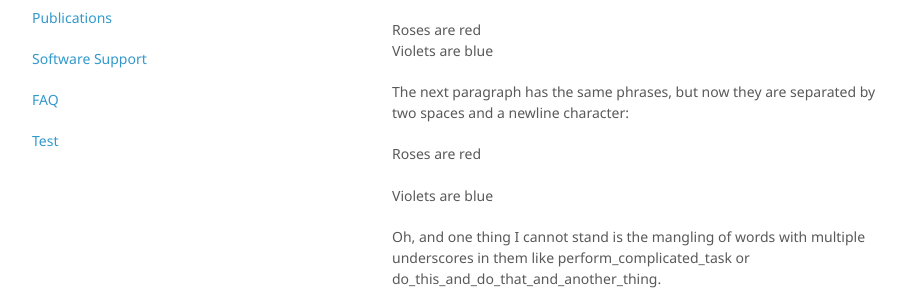
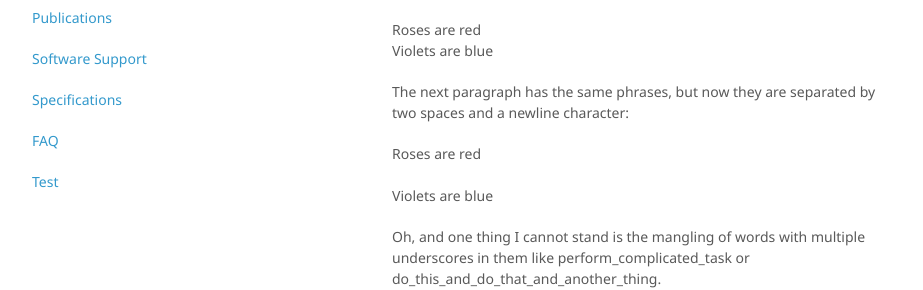
Before and after one commit to sbgn/sbgn, a Jekyll site: the page built from index.html, in a window 1280 px wide. Shown: the part 193-483 px from the top of the page, without its empty margins (178-1101 px from the left). Built offline with Jekyll 4.4.1, drawn with Linux system fonts in a browser that asks for light colours.

Commit message:
Updated README and menu.yml

```diff
--- a/_data/menu.yml
+++ b/_data/menu.yml
@@ -1,5 +1,6 @@
 items:
   "Publications": "/docs/publications"
   "Software Support": "/docs/software_support"
+  "Specifications": "/docs/specifications"
   "FAQ": "/docs/faqs"
   "Test": "/docs/test"
```
Also changed, not shown: README.md.
